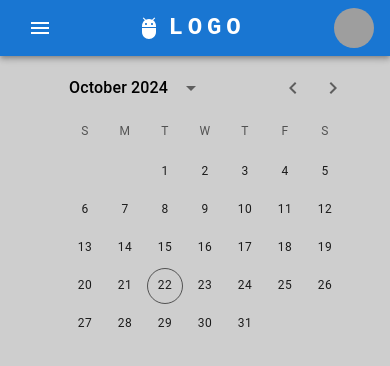
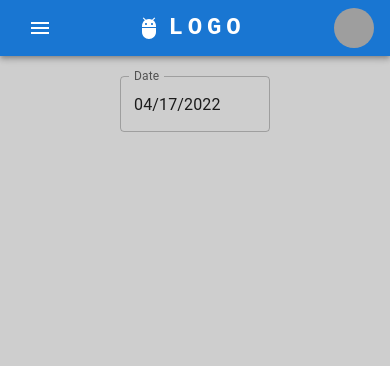
Before and after one commit to mlkmhmtbyk/Taofit, a React (Vite) app in the folder frontend/: page / in a window 390 px wide. Shown: the top 366 px of the page. Built offline with nearby package versions, Linux system fonts and the light colour scheme; grey boxes are pictures that could not be loaded.

Commit message:
datepicker ın responsive olması

```diff
--- a/frontend/src/components/DatePicker.jsx
+++ b/frontend/src/components/DatePicker.jsx
@@ -1,22 +1,34 @@
 import * as React from "react";
+import { AdapterDayjs } from "@mui/x-date-pickers/AdapterDayjs";
 import { LocalizationProvider } from "@mui/x-date-pickers/LocalizationProvider";
-import { AdapterDayjs } from "@mui/x-date-pickers/AdapterDayjs";
 import { DateCalendar } from "@mui/x-date-pickers/DateCalendar";
-import { Box } from "@mui/material";
+import dayjs from "dayjs";
+import { useState } from "react";
+import { DatePicker } from "@mui/x-date-pickers/DatePicker";
 
-export default function ResponsiveDateCalendar() {
+export default function CustomMonthLayout() {
+  const [value, setValue] = React.useState(dayjs("2022-04-17"));
+
   return (
     <LocalizationProvider dateAdapter={AdapterDayjs}>
-      <Box
+      <DateCalendar
         sx={{
-          width: "100%",
-          maxWidth: 300,
+          display: { xs: "none", lg: "block" },
+        }}
+      />
+      <DatePicker
+        justifyContent="center"
+        label="Date"
+        sx={{
+
+          display: { xs: "block", lg: "none" },
+          textAlign: "center",
           margin: "0 auto",
-          display: { sm: "none", md: "flex" },
+          width: 150,
         }}
-      >
-        <DateCalendar />
-      </Box>
+        value={value}
+        onChange={(newValue) => setValue(newValue)}
+      />
     </LocalizationProvider>
   );
 }
--- a/frontend/src/components/Navbar.jsx
+++ b/frontend/src/components/Navbar.jsx
@@ -36,7 +36,7 @@ function ResponsiveAppBar() {
   };
 
   return (
-    <AppBar position="static" sx={{}}>
+    <AppBar position="static" sx={{marginBottom:"20px"}}>
       <Container maxWidth="xl">
         <Toolbar disableGutters>
           <AdbIcon sx={{ display: { xs: "none", md: "flex" }, mr: 1 }} />
--- a/frontend/src/pages/MyDay.jsx
+++ b/frontend/src/pages/MyDay.jsx
@@ -1,18 +1,23 @@
 import React from "react";
 import DatePicker from "../components/DatePicker.jsx";
-import Grid from '@mui/material/Grid2';
-import Box from '@mui/material/Box';
-
+import Grid from "@mui/material/Grid2";
+import Box from "@mui/material/Box";
 
 const MyDay = () => {
   return (
     <Box>
       <Grid container spacing={2}>
-        <Grid size={{xs:12, sm:12, md:3}}>
+        <Grid
+          sx={{ display: { xs: "none", lg: "flex" } }}
+          size={{ lg: 0.4 }}
+        ></Grid>
+        <Grid sx={{ display: { xs: "block", lg: "none" } }} size={{ xs: 3 }} />
+        <Grid size={{ xs: 6, lg: 2 }} display="block">
           <DatePicker />
         </Grid>
+        <Grid sx={{ display: { xs: "block", lg: "none" } }} size={{ xs: 3 }} />
+
       </Grid>
-
     </Box>
   );
 };
```
